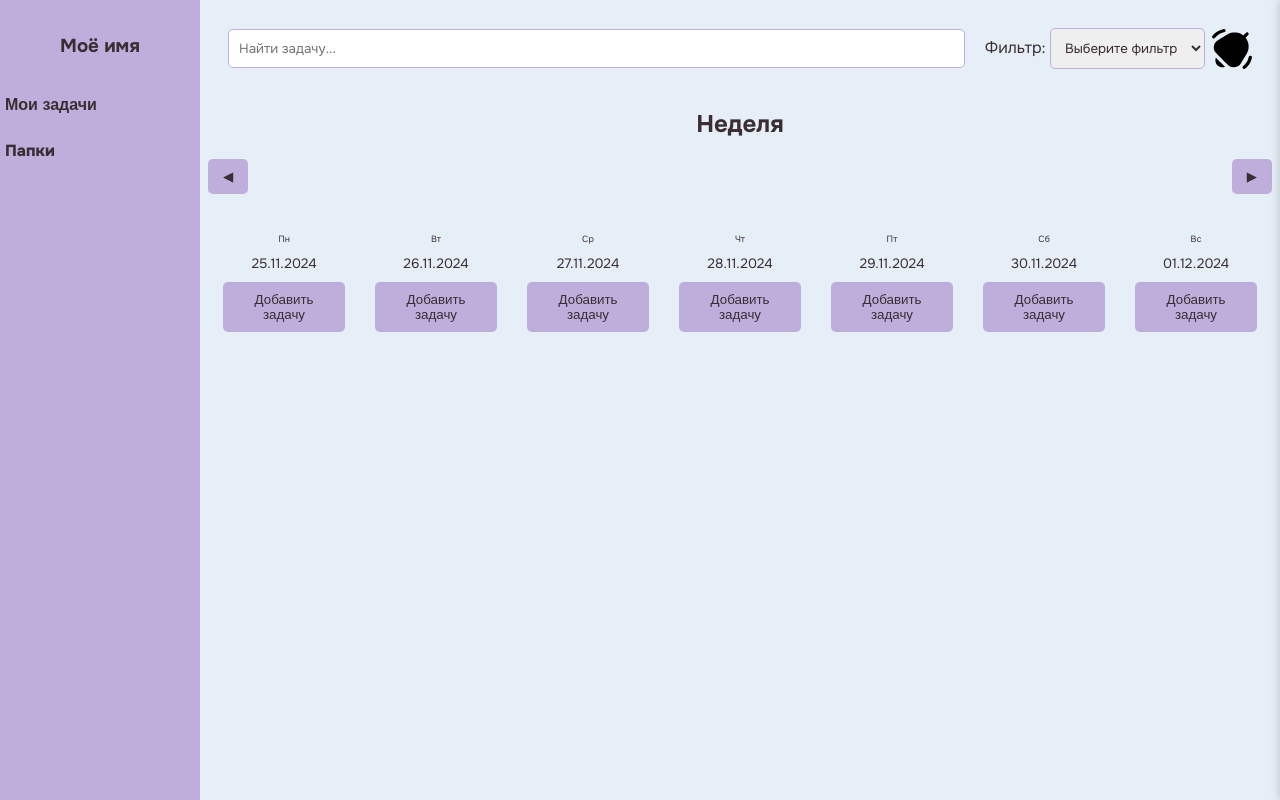
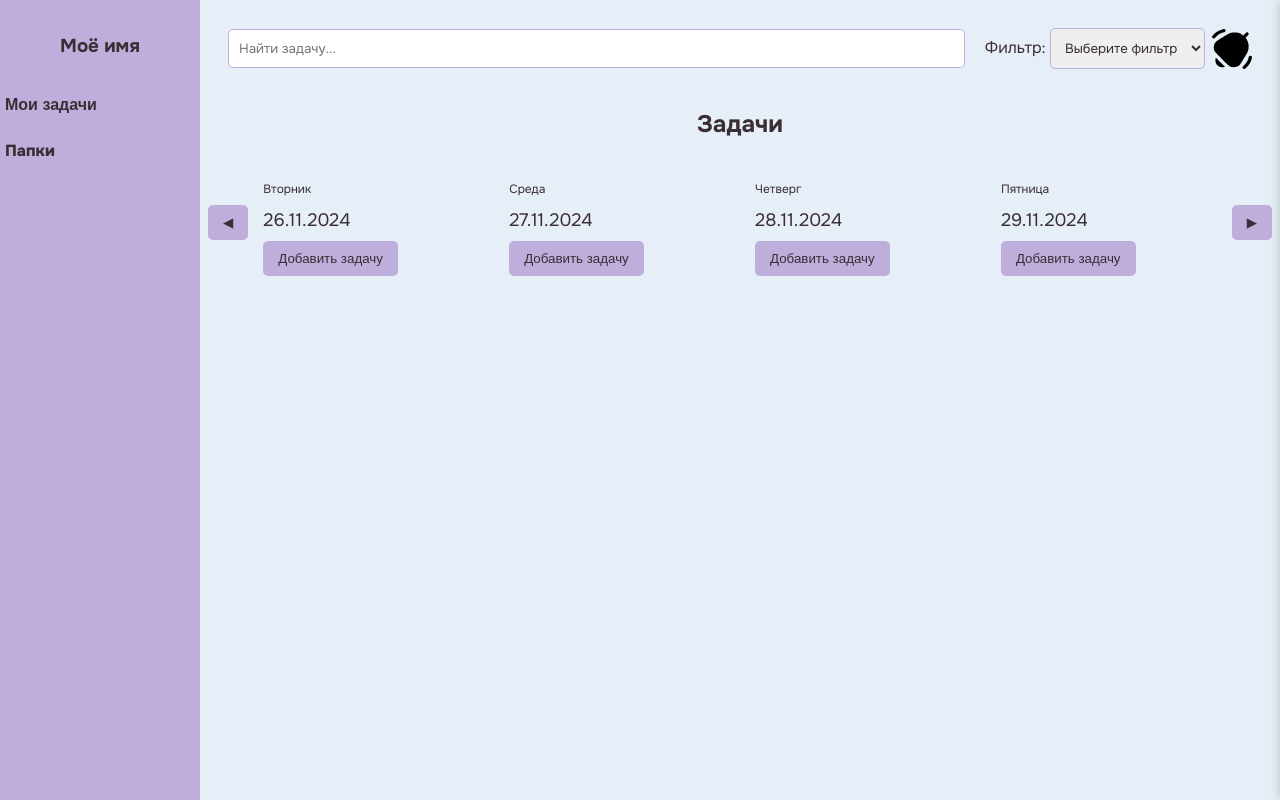
Before and after one commit to DMetka/daily, a Django app: page / in a window 1280 px wide. Run offline with Django 5.2, Linux system fonts and the light colour scheme.

Commit message:
Исправлено отображение календаря

```diff
--- a/tasks/static/tasks/css/week.css
+++ b/tasks/static/tasks/css/week.css
@@ -1,6 +1,7 @@
 .week-view {
     margin-top: 5px; /* Отступ между контейнером поиска и неделей */
     max-width: 100%;
+    box-sizing: border-box;
 }
 
 /* Заголовок недели */
@@ -9,11 +10,16 @@
     color: #3A2D34;
 }
 
+.week-view .calendar-container{
+    display: flex;
+    align-items: center;
+    width: 100%;
+    box-sizing: border-box;
+}
+
 /* Навигация */
-.navigation {
-    display: flex;
-    justify-content: space-between;
-    margin-bottom: 20px;
+.week-view .navigation {
+    margin: 0px 10px;
 }
 
 .week-view button {
@@ -26,26 +32,27 @@
     transition: background-color 0.3s;
 }
 
-button:hover {
+.week-view button:hover {
     background-color: #75619d;
 }
 
 /* Календарь */
-.calendar {
+.week-view .calendar {
     display: flex;
-    justify-content: space-between;
+    justify-content: space-around;
+    flex-grow: 1;
+    width: 100%;
+    box-sizing: border-box;
 }
 
-.day {
+.week-view .day {
     flex: 1;
     border-radius: 5px;
     margin: 0 5px;
     padding: 10px;
-    text-align: center;
     position: relative;
-    font-size: 9px;
+    font-size: 12px;
 }
-
 
 .date {
     font-size: 1.5em;
--- a/tasks/templates/tasks/index.html
+++ b/tasks/templates/tasks/index.html
@@ -46,47 +46,32 @@
                 </div>
             </div>
             <div class="week-view">
-                <h2>Неделя</h2>
-                 <div class="navigation">
-                     <button id="prevWeek" onclick="changeWeek(-1)">&#9664;</button> <!-- Левая стрелка -->
-                     <button id="nextWeek" onclick="changeWeek(1)">&#9654;</button> <!-- Правая стрелка -->
-                </div>
+                <h2>Задачи</h2><!--Не знаю как правильно это назвать -->
+                <div class = "calendar-container">
+                    <button id="prevDays" onclick="changeDays(-4)">&#9664;</button> <!-- Левая стрелка -->
                     <div class="calendar" id="calendar">
                         <div class="day" id="day1">
-                        <p>Пн</p>
+                            <p class="day-name"></p>
                             <p class="date"></p>
                             <button class="add-task-btn" onclick="openForm()">Добавить задачу</button>
                         </div>
                         <div class="day" id="day2">
-                        <p>Вт</p>
+                            <p class="day-name"></p>
                             <p class="date"></p>
                             <button class="add-task-btn" onclick="openForm()">Добавить задачу</button>
                         </div>
                         <div class="day" id="day3">
-                        <p>Ср</p>
+                            <p class="day-name"></p>
                             <p class="date"></p>
                             <button class="add-task-btn" onclick="openForm()">Добавить задачу</button>
                         </div>
                         <div class="day" id="day4">
-                        <p>Чт</p>
+                            <p class="day-name"></p>
                             <p class="date"></p>
                             <button class="add-task-btn" onclick="openForm()">Добавить задачу</button>
                         </div>
-                    <div class="day" id="day5">
-                        <p>Пт</p>
-                        <p class="date"></p>
-                        <button class="add-task-btn" onclick="openForm()">Добавить задачу</button>
                     </div>
-                    <div class="day" id="day6">
-                        <p>Сб</p>
-                        <p class="date"></p>
-                        <button class="add-task-btn" onclick="openForm()">Добавить задачу</button>
-                    </div>
-                    <div class="day" id="day7">
-                        <p>Вс</p>
-                        <p class="date"></p>
-                        <button class="add-task-btn" onclick="openForm()">Добавить задачу</button>
-                    </div>
+                    <button id="nextDays" onclick="changeDays(4)">&#9654;</button> <!-- Правая стрелка -->
                 </div>
             </div>
             <div class="task">
```
Also changed, not shown: tasks/static/tasks/js/calendar.js (+14 -23 lines). Lines whose indentation alone changed are shown as unchanged.
